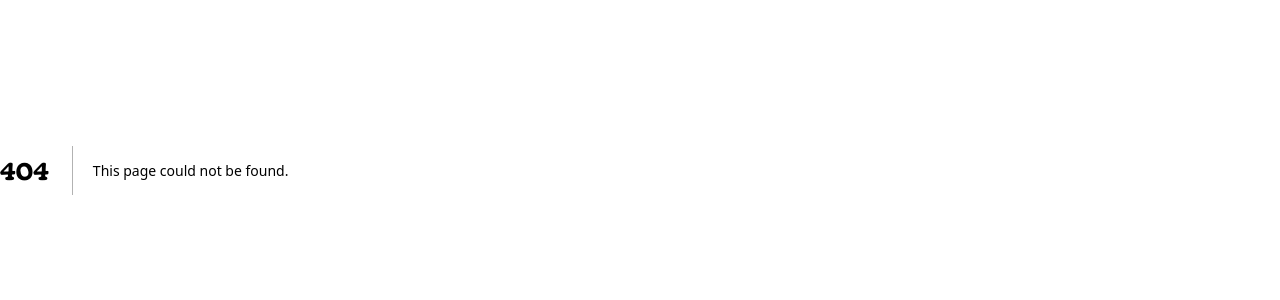
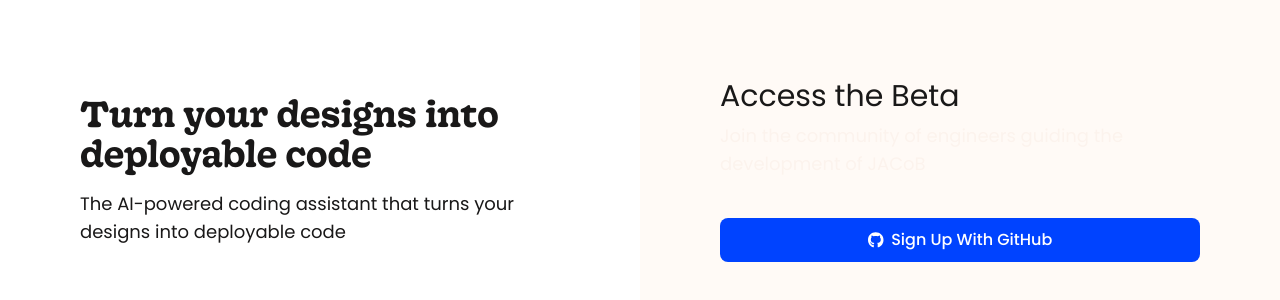
Before and after one commit to PioneerSquareLabs/jacb-ai-website, a Next.js app: page /Signup in a window 1280 px wide. Before the commit this address had no page. Shown: the part 230-530 px from the top of the page. Built offline with nearby package versions, Linux system fonts and the light colour scheme.

Commit message:
JACoB commit for Issue 49

```diff
--- /dev/null
+++ b/src/pages/Signup.tsx
@@ -0,0 +1,50 @@
+import { signIn } from 'next-auth/react';
+import { useRouter } from 'next/router';
+import { FontAwesomeIcon } from '@fortawesome/react-fontawesome';
+import { faGithub } from '@fortawesome/free-brands-svg-icons';
+
+const SignupPage = () => {
+  const router = useRouter();
+
+  const handleSignUp = async () => {
+    const res = await signIn('github');
+    if (res?.url) {
+      router.push('/setup'); // Navigate to the setup page
+    } else {
+      // Display error to the user
+      alert('An error occurred during sign up. Please try again.');
+    }
+  };
+
+  return (
+    <div className="flex flex-col md:flex-row w-full h-screen">
+      <div className="md:w-1/2 flex flex-col justify-center items-center bg-white px-10 md:px-20 py-20">
+        <h1 className="text-4xl font-semibold text-not-black-black mb-4">
+          Turn your designs into deployable code
+        </h1>
+        <p className="text-lg text-not-black-black">
+          The AI-powered coding assistant that turns your designs into deployable code
+        </p>
+      </div>
+      <div className="md:w-1/2 flex flex-col justify-center items-center bg-beige px-10 md:px-20 py-20">
+        <div className="w-full max-w-xl">
+          <h2 className="text-3xl text-not-black-black mb-2">
+            Access the Beta
+          </h2>
+          <p className="text-lg text-dark-beige mb-10">
+            Join the community of engineers guiding the development of JACoB
+          </p>
+          <button
+            onClick={handleSignUp}
+            className="w-full py-2.5 bg-violet-beauregarde text-white rounded-lg font-medium flex justify-center items-center"
+          >
+            <FontAwesomeIcon icon={faGithub} className="mr-2" />
+            Sign Up With GitHub
+          </button>
+        </div>
+      </div>
+    </div>
+  );
+};
+
+export default SignupPage;
```
